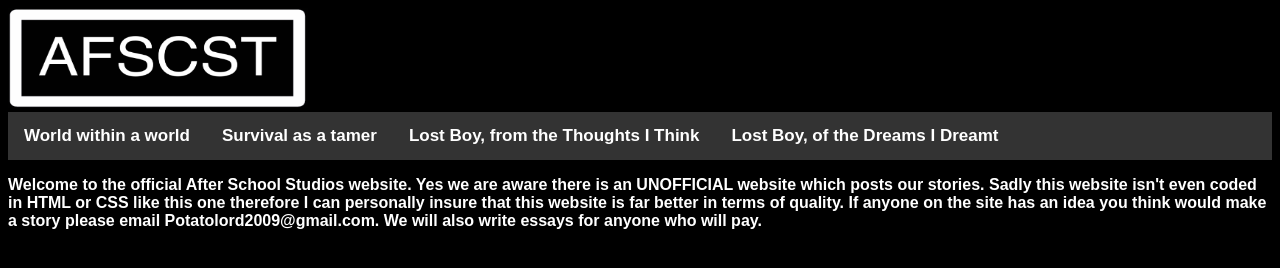
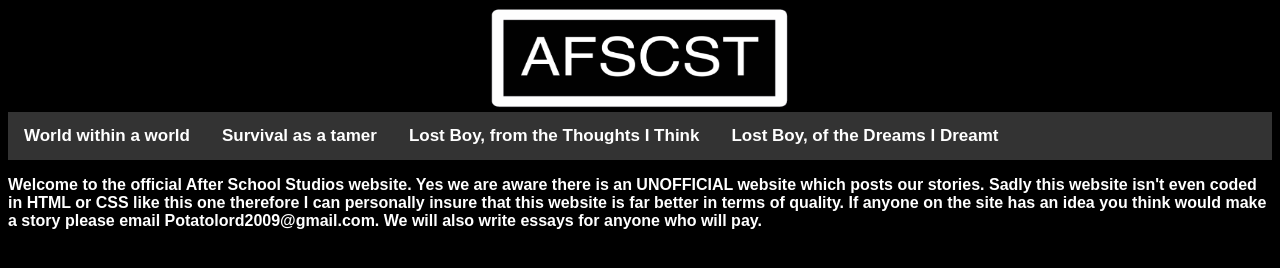
Before and after one commit to Potato-constellation/AFSCST, a plain HTML site: page index.html in a window 1280 px wide. Drawn offline with Linux system fonts and the light colour scheme.

Commit message:
Update index.html

```diff
--- a/index.html
+++ b/index.html
@@ -3,7 +3,7 @@
 
 <head>
 <title>AFSCST</title>
-<img src=IMG_0705.jpeg alt=AFSCST width= 300 height=100>
+<center><img src=IMG_0705.jpeg alt=AFSCST width= 300 height=100></center>
 <link rel=stylesheet href=style.css>
 <b>
 <div class="topnav">
```
